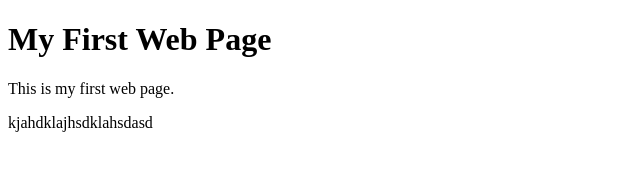
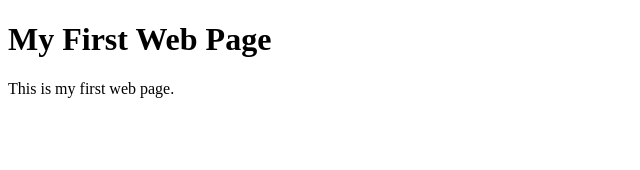
Before and after one commit to AlejandroSantini/prueba, a plain HTML site: page index.html in a window 1280 px wide. Shown: the whole page, without its empty margins (0-640 px from the left). Drawn offline with Linux system fonts and the light colour scheme.

Commit message:
linea eliminada

```diff
--- a/index.html
+++ b/index.html
@@ -6,6 +6,5 @@
 <body>
     <h1>My First Web Page</h1>
     <p>This is my first web page.</p>
-    <p>kjahdklajhsdklahsdasd</p>
 </body>
 </html>
```
